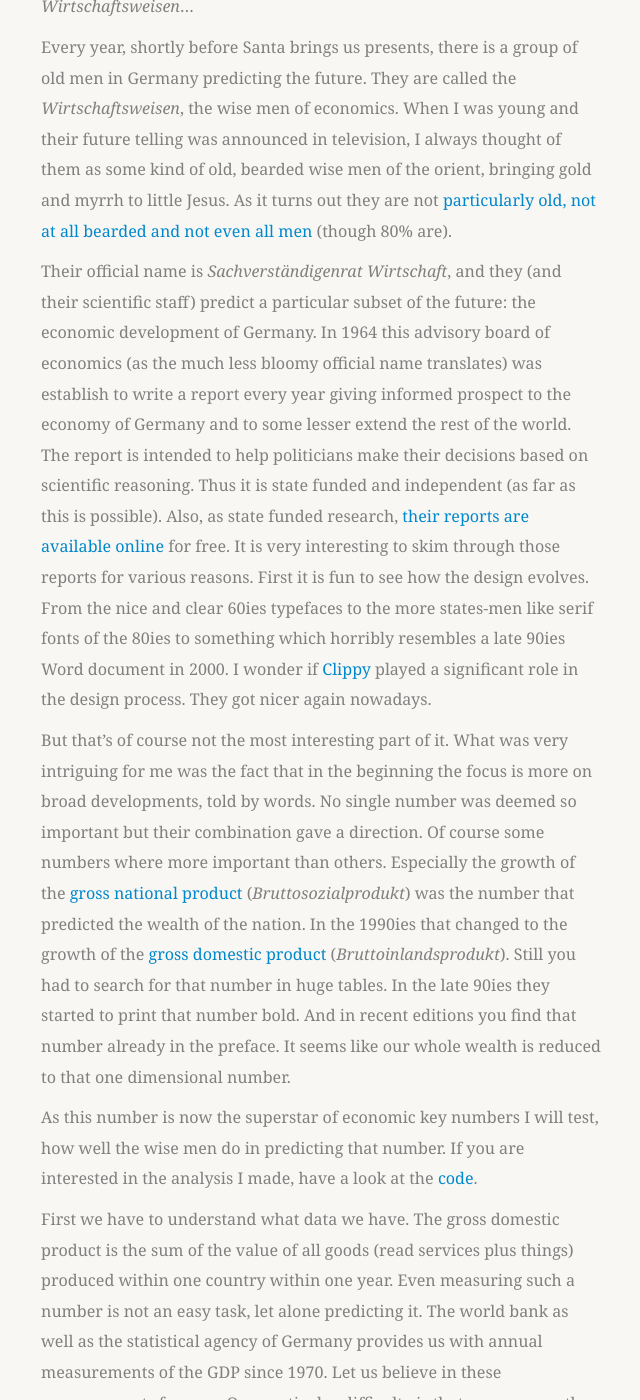
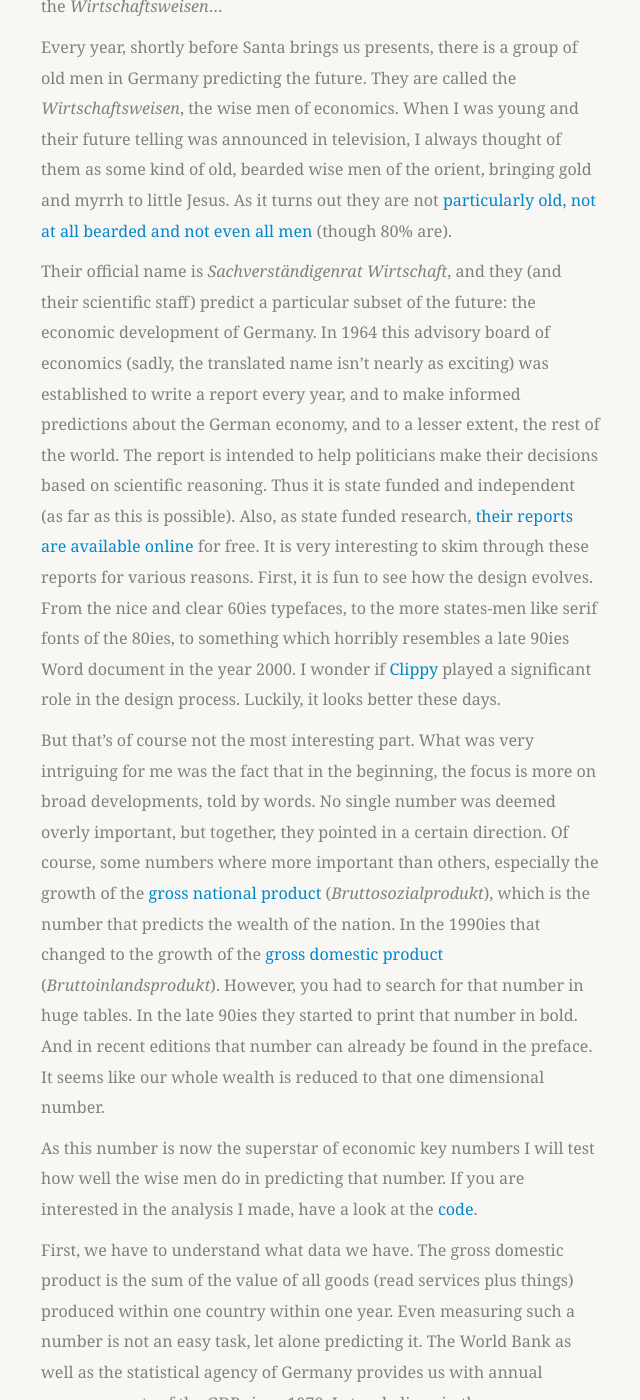
Before and after one commit to hildensia/hildensia.github.io, a Jekyll site: the page built from _posts/2015-06-19-cant_predict_wirtschaftsweisen.md, in a window 1280 px wide and 1400 px high, scrolled down 1099 px. Shown: the whole window, without its empty margins (389-1029 px from the left). Built offline with Jekyll 4.4.1, drawn with Linux system fonts in a browser that asks for light colours; some web fonts are replaced; formulas are drawn with MathJax 3; comment, search, counter and statistics services are not loaded; some of the changed text lies outside the part shown.

Commit message:
some typos

```diff
--- a/_posts/2015-06-19-cant_predict_wirtschaftsweisen.md
+++ b/_posts/2015-06-19-cant_predict_wirtschaftsweisen.md
@@ -20,9 +20,9 @@ quite bad at predicting anything that does not follow linear models and
 normal distributions and that in fact virtually every important part of our life
 falls in that category. But on the other hand you shouldn't believe what you
 read and so I decided to find out myself if Nassim Taleb's raid on statistics is
-reasonable or not. _Can't Predict?_ is supposed to be a series about
-(scientific) predictions, which had some wider audience. I will try to test
-whether they correct and to what extend. This first episode is about the
+reasonable or not. _Can't Predict?_ is a series about
+(scientific) predictions, which have caught the attention of a wider audience. I will try to test
+whether they are correct and to what extent. This first episode is about the
 _Wirtschaftsweisen_...
 
 Every year, shortly before Santa brings us presents, there is a group of old
@@ -36,89 +36,85 @@ men](http://www.sachverstaendigenrat-wirtschaft.de/ratsmitglieder.html) (though
 
 Their official name is _Sachverständigenrat Wirtschaft_, and they (and their
 scientific staff) predict a particular subset of the future: the economic
-development of Germany. In 1964 this advisory board of economics (as the much
-less bloomy official name translates) was establish to write a report every year
-giving informed prospect to the economy of Germany and to some lesser extend
-the rest of the world. The report is intended to help politicians make their
+development of Germany. In 1964 this advisory board of economics (sadly, the translated name isn't nearly as exciting) was established to write a report every year,
+and to make informed predictions about the German economy, and to a lesser extent, the rest of the world. The report is intended to help politicians make their
 decisions based on scientific reasoning. Thus it is state funded and independent
 (as far as this is possible).  Also, as state funded research, [their reports
 are available
 online](http://www.sachverstaendigenrat-wirtschaft.de/fruehere_jahresgutachten.html)
-for free. It is very interesting to skim through those reports for various
-reasons. First it is fun to see how the design evolves. From the nice and clear
-60ies typefaces to the more states-men like serif fonts of the 80ies to
-something which horribly resembles a late 90ies Word document in 2000. I wonder
+for free. It is very interesting to skim through these reports for various
+reasons. First, it is fun to see how the design evolves. From the nice and clear
+60ies typefaces, to the more states-men like serif fonts of the 80ies, to
+something which horribly resembles a late 90ies Word document in the year 2000. I wonder
 if [Clippy](https://en.wikipedia.org/wiki/Office_Assistant) played a significant
-role in the design process. They got nicer again nowadays.
+role in the design process. Luckily, it looks better these days.
 
-But that's of course not the most interesting part of it. What was very
-intriguing for me was the fact that in the beginning the focus is more on broad
-developments, told by words. No single number was deemed so important but their
-combination gave a direction. Of course some numbers where more important than
-others. Especially the growth of the [gross national
+But that's of course not the most interesting part. What was very
+intriguing for me was the fact that in the beginning, the focus is more on broad
+developments, told by words. No single number was deemed overly important, but together, they pointed in a certain direction. Of course, some numbers where more important than
+others, especially the growth of the [gross national
 product](https://en.wikipedia.org/wiki/Gross_national_product)
-(_Bruttosozialprodukt_) was the number that predicted the wealth of the nation.
+(_Bruttosozialprodukt_), which is the number that predicts the wealth of the nation.
 In the 1990ies that changed to the growth of the [gross domestic
 product](https://en.wikipedia.org/wiki/Gross_domestic_product)
-(_Bruttoinlandsprodukt_). Still you had to search for that number in huge
-tables. In the late 90ies they started to print that number bold. And in recent
-editions you find that number already in the preface. It seems like our whole
+(_Bruttoinlandsprodukt_). However, you had to search for that number in huge
+tables. In the late 90ies they started to print that number in bold. And in recent
+editions that number can already be found in the preface. It seems like our whole
 wealth is reduced to that one dimensional number.
 
-As this number is now the superstar of economic key numbers I will test, how
+As this number is now the superstar of economic key numbers I will test how
 well the wise men do in predicting that number. If you are interested in the
 analysis I made, have a look at the [code](http://nbviewer.ipython.org/github/hildensia/hildensia.github.io/blob/master/data/cant_predict/Can%27t%20Predict%3F%20The%20Wirtschaftsweise.ipynb).
 
-First we have to understand what data we have. The gross domestic product is the
+First, we have to understand what data we have. The gross domestic product is the
 sum of the value of all goods (read services plus things) produced within one
 country within one year. Even measuring such a number is not an easy task, let
-alone predicting it. The world bank as well as the statistical agency of Germany
+alone predicting it. The World Bank as well as the statistical agency of Germany
 provides us with annual measurements of the GDP since 1970. Let us believe in
 these measurements for now. One particular difficulty is that we measure the
 GDP in terms of money, but the value of money changes over time (loosely
-speaking this is called inflation if it looses value and deflation if it gains).
+speaking this is called inflation if it looses value, and deflation if it gains).
 So if we look at the absolute GDP numbers, they are not directly comparable
-between years.  Thus both prediction as well as growth rates are provided in a
+between years.  Thus both prediction as well as growth rates are provided in an
 inflation-adjusted manner. To regain absolute values we have to use a curve
 called GDP deflator.
 
-If we compute the absolute values from the growth values we have to multiply by
+If we compute the absolute values from the growth values, we have to multiply by
 the deflator to get meaningful numbers. The base year for that deflator is 2005,
 which means that the nominal GDP (the number you read in the newspaper) and the
 real value (the inflation adjusted) are the same for that year. For all other
 years we would compute the values in prices of 2005. If we adjust by the GDP
-deflator we gain back the prices of each year, which let us compare the
+deflator we gain back the prices of each year, which lets us compare the
 predictions to the actual values of each year.
 
-For a sanity check I first adjust the measured growth rate provided by the world
-bank with the GDP deflator and check if it matches the absolute GDP values
+For a sanity check, I first adjusted the measured growth rate provided by the world
+bank with the GDP deflator and checked if it matches the absolute GDP values
 provided by the statistical agency.
 
  <iframe src="/data/cant_predict/sanity.html" scrolling="no" onload='javascript:resizeIframe(this);'></iframe>
 
-Well, they match pretty much, up to some rounding errors introduced by the fact
-that only two digit precision is provided by both the world bank as well as the
+Well, they basically match, up to some rounding errors introduced by the fact
+that only two digit precision is provided both by the World Bank and the
 statistical agency. But our method seems to work. If we compute the mean error
 it is about 1%, which is okay. Now we compare the predicted
 growth with the actual growth.
 
  <iframe src="/data/cant_predict/prediction.html" scrolling="no" onload='javascript:resizeIframe(this);'></iframe>
 
-On a first glance that looks also quite okay, but let's compare with the
-simplest method, we can imagine: predict the growth of the GND of today for next
-year. A prediction that is worth anything should at least beat that. Every child
-could predict the current announced GND growth for the next year. We also test
-a bit more informed version: the mean growth so far as growth prediction, i.e.
-we predict for 1986 the mean GND growth from 1970 to 1985.
+At first glance that also looks okay, but let's compare it with the
+simplest method we can imagine: the the current growth of the GND, as a prediction for next year. A prediction from the Wirtschaftsweisen that is worth anything should at least beat that. Using this strategry, every child
+could predict the current announced GND growth for the next year. We will also test
+a different strategy that uses a bit more information: the mean growth so far as growth prediction for the next year, i.e.
+we predict for 1986 the mean GND growth using information from  1970 to 1985.
 
  <iframe src="/data/cant_predict/all_abs.html" scrolling="no" onload='javascript:resizeIframe(this);'></iframe>
 
-The easy guess looks even better, don't you think? Okay, we definitely need some
-measures, to scientifically compare. But simply using the error or squared error
-between the curves gives wrong impressions, because the Wirtschaftsweisen adjust
+The first test (the easy guess) looks even better, don't you think? Okay, we definitely need some
+measures to scientifically compare. But simply using the error or squared error
+between the curves gives the wrong impression, because the Wirtschaftsweisen adjust
 their prediction every year, whereas here I developed the curve from 2005 and
 made no readjustment. That way the prediction seems less reliable than it really
-os. So I use the actual GND of each year as base and compute
+is. So I use the actual GND of each year as a base and compute
 the absolute prediction. From that I measure the error. The error for all
 prediction methods is
 
@@ -126,8 +122,8 @@ prediction methods is
  * Mean growth error: 32.06 billion EUR
  * Prediction error:  38.50 billion EUR
 
-Wait. The mean growth error is smallest? And all the errors are not
-statistically significantly different! That means, if I simply assume the
+Wait. The mean growth error is the smallest? And all the errors are not
+statistically significantly different?! That means, if I simply assume the
 current growth rate for the next year I'm within the range of the
 Wirtschaftsweisen. If I assume the mean growth rate so far I'm probably better!
 But that's not the whole story. Let's look further into the numbers. Let's look
@@ -137,13 +133,13 @@ at the predicted growth.
 
 
 This is somewhat hard to read, but let's try (also use the zoom and move
-function to get a better overview). First, what we see is, that the mean growth
+function to get a better overview). First, what we see is that the mean growth
 stays somewhat stable around 2%. But that's not at all what the real growth rate
 looks like. That one is going up and down. So the mean growth rate might make a
 smaller error but it is really bad at seeing trends.  The easy guess also goes
 up and down, but always one year later. But the changes are not that long term.
 It often misses important changes (e.g. see the crisis around 2008). The
-prediction on the other hand often follows the trend, but misses the right
+prediction, on the other hand, often follows the trend, but misses the right
 number. We can also get numbers from that. In statistics we use a measure called
 [(Pearson)
 correlation](https://en.wikipedia.org/wiki/Pearson_product-moment_correlation_coefficient)
@@ -151,7 +147,7 @@ to see how closely related events from two different random variables are. If
 they are just a linear function of the other it is 1 or -1 (then the one
 variable goes up, where the other goes down).  If they are not related
 whatsoever, the correlation is 0. Lets see how these things are correlated to
-the actual growth rate. The Pearson correlation is computed as (If you don't
+the actual growth rate. The Pearson correlation is computed as (if you don't
 understand that, simply ignore the math)
 
 
@@ -165,11 +161,11 @@ If we compute this value for all prediction variants we get:
 * Correlation easy guess/growth:  0.17
 * Correlation mean growth/growth: 0.42
 
-So what we learn from that is that the Wirtschaftsweisen aren't simply stupid.
-They do a good job in analyzing the current situation, they are just not good at
-predicting the absolute value of the growth. But that's no surprise. Many factors
-play a role in the value, you see at the end of the year, lots' of them not even
-objective and all highly coupled and non linear. But they seem to understand bigger
+So what we have learned from this is that the Wirtschaftsweisen aren't stupid.
+They do a good job of analyzing the current situation, they are just not that good at
+predicting the absolute value of the growth. But that comes as no surprise. Many factors
+play a role in the value you see at the end of the year, lots of the factors are not even
+objective and all are highly coupled and non linear. But the Wirtschaftsweisen seem to understand bigger
 things. For example all recessions in Germany followed certain important events:
 
  * the [first oil crisis](https://en.wikipedia.org/wiki/1973_oil_crisis)
@@ -178,23 +174,23 @@ things. For example all recessions in Germany followed certain important events:
  * [9/11](https://en.wikipedia.org/wiki/September_11_attacks)
  * the [global financial crisis](https://en.wikipedia.org/wiki/Financial_crisis_of_2007%E2%80%9308)
 
-(I hope I don't interpret too much into that.)
+(I hope I'm not reading too much into this.)
 
 No easy guess or mean model would have shown these events. And though the
 scientists highly underestimated the results of these events, their trend
-prognosis was quite okay. So we should stop looking at the growth rate
-prediction and start reading their whole report, which gives much more
-information. And maybe they should stop giving this number as the main aspect of
+prognosis was basically correct. So we should stop looking at the growth rate
+prediction and start reading their whole report, which gives us much more
+information. Maybe they should also stop giving this number so much weight
 their report. They even started to give a higher precision number recently.
-While in older times they only had 0.5% steps, now they give a one-decimal
-number (e.g. 1.6%). Without any scientific reason to belief that this precision
-is of any worth. What would be interesting is is the uncertainty they have over
-their predictions. I didn't find it somewhere in the report (but I might have
-missed it).
+While in the past they only had 0.5% steps, now they give a one-decimal
+number (e.g. 1.6%), without any scientific reason to believe that this precision
+is of any worth. What would also be interesting is if they reported the uncertainty they have over
+their predictions. I didn't find it somewhere in the report, but I might have
+missed it.
 
 Finally another good question is, if the GND is actually predictive for anything
 important (e.g. how satisfied people are with their situation) or if it just
-measures the income situation of a nation, no matter whether that is important.
+measures the income situation of a nation.
 Maybe the [Happy Planet Index](https://en.wikipedia.org/wiki/Happy Planet Index)
-is much better...
+is a better tool...
 But unfortunately this is out of scope of this blog post.
```
